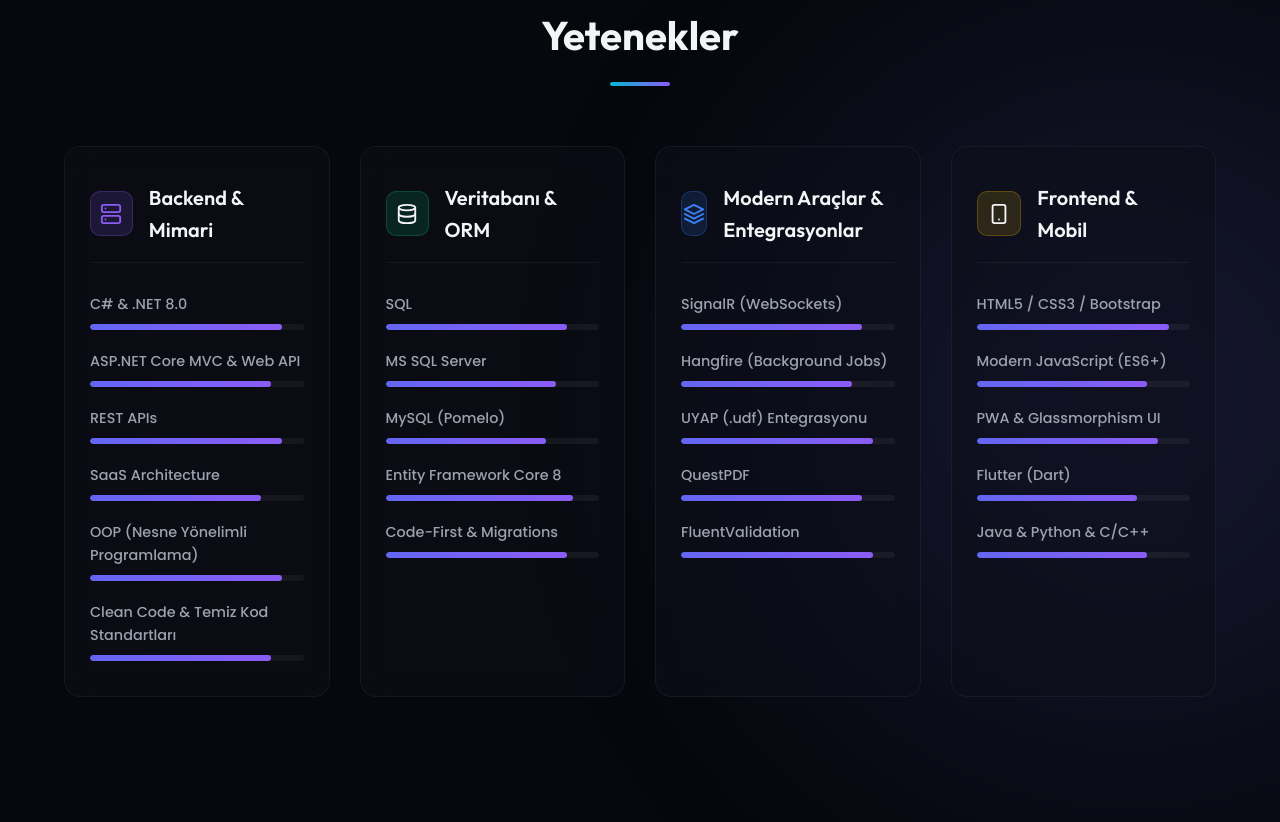
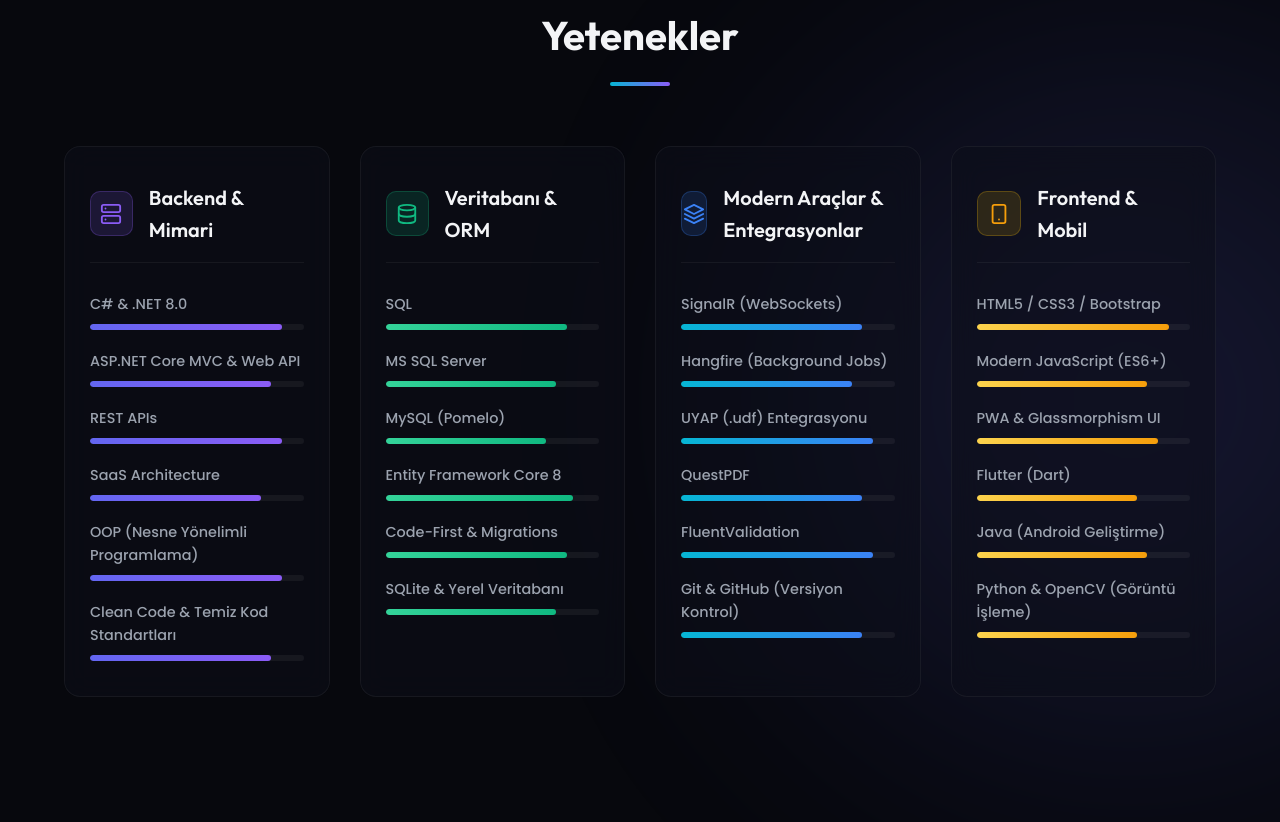
Before and after one commit to halilceng/portfolio, a plain HTML site: page index.html in a window 1280 px wide. Shown: the part 1938-2760 px from the top of the page. Drawn offline with Linux system fonts and the light colour scheme; animation ran at ten frames a second.

Commit message:
Add files via upload

```diff
--- a/index.html
+++ b/index.html
@@ -192,7 +192,7 @@
 
             <div class="skills-grid">
                 <!-- Skill Category 1: Backend & Mimari -->
-                <div class="glass-card skill-category-card">
+                <div class="glass-card skill-category-card purple">
                     <div class="skill-category-header">
                         <div class="skill-cat-icon purple">
                             <!-- inline SVG server -->
@@ -229,7 +229,7 @@
                 </div>
 
                 <!-- Skill Category 2: Veritabanı & ORM -->
-                <div class="glass-card skill-category-card">
+                <div class="glass-card skill-category-card green">
                     <div class="skill-category-header">
                         <div class="skill-cat-icon green">
                             <!-- inline SVG database -->
@@ -258,11 +258,15 @@
                             <span class="skill-name">Code-First & Migrations</span>
                             <div class="skill-bar"><div class="skill-progress" style="width: 85%;"></div></div>
                         </div>
+                        <div class="skill-item">
+                            <span class="skill-name">SQLite & Yerel Veritabanı</span>
+                            <div class="skill-bar"><div class="skill-progress" style="width: 80%;"></div></div>
+                        </div>
                     </div>
                 </div>
 
                 <!-- Skill Category 3: Modern Araçlar & Entegrasyonlar -->
-                <div class="glass-card skill-category-card">
+                <div class="glass-card skill-category-card blue">
                     <div class="skill-category-header">
                         <div class="skill-cat-icon blue">
                             <!-- inline SVG layers -->
@@ -291,11 +295,15 @@
                             <span class="skill-name">FluentValidation</span>
                             <div class="skill-bar"><div class="skill-progress" style="width: 90%;"></div></div>
                         </div>
+                        <div class="skill-item">
+                            <span class="skill-name">Git & GitHub (Versiyon Kontrol)</span>
+                            <div class="skill-bar"><div class="skill-progress" style="width: 85%;"></div></div>
+                        </div>
                     </div>
                 </div>
 
                 <!-- Skill Category 4: Frontend & Mobil -->
-                <div class="glass-card skill-category-card">
+                <div class="glass-card skill-category-card yellow">
                     <div class="skill-category-header">
                         <div class="skill-cat-icon yellow">
                             <!-- inline SVG smartphone -->
@@ -321,8 +329,12 @@
                             <div class="skill-bar"><div class="skill-progress" style="width: 75%;"></div></div>
                         </div>
                         <div class="skill-item">
-                            <span class="skill-name">Java & Python & C/C++</span>
+                            <span class="skill-name">Java (Android Geliştirme)</span>
                             <div class="skill-bar"><div class="skill-progress" style="width: 80%;"></div></div>
+                        </div>
+                        <div class="skill-item">
+                            <span class="skill-name">Python & OpenCV (Görüntü İşleme)</span>
+                            <div class="skill-bar"><div class="skill-progress" style="width: 75%;"></div></div>
                         </div>
                     </div>
                 </div>
--- a/style.css
+++ b/style.css
@@ -18,6 +18,8 @@
     --accent-cyan: #06b6d4;
     --accent-blue: #3b82f6;
     --accent-pink: #ec4899;
+    --accent-green: #10b981;
+    --accent-yellow: #f59e0b;
 
     /* Text Colors */
     --text-primary: #f3f4f6;
@@ -687,6 +689,39 @@
 
 .skill-category-card {
     padding: 35px 25px;
+    height: 100%;
+    display: flex;
+    flex-direction: column;
+}
+
+/* Color Modifier Themes */
+.skill-category-card.purple {
+    --card-hover-border: rgba(139, 92, 246, 0.3);
+    --card-hover-glow: rgba(139, 92, 246, 0.25);
+    --progress-gradient: linear-gradient(90deg, var(--primary-indigo), var(--primary-purple));
+}
+
+.skill-category-card.green {
+    --card-hover-border: rgba(16, 185, 129, 0.3);
+    --card-hover-glow: rgba(16, 185, 129, 0.25);
+    --progress-gradient: linear-gradient(90deg, #34d399, var(--accent-green));
+}
+
+.skill-category-card.blue {
+    --card-hover-border: rgba(59, 130, 246, 0.3);
+    --card-hover-glow: rgba(59, 130, 246, 0.25);
+    --progress-gradient: linear-gradient(90deg, var(--accent-cyan), var(--accent-blue));
+}
+
+.skill-category-card.yellow {
+    --card-hover-border: rgba(234, 179, 8, 0.3);
+    --card-hover-glow: rgba(234, 179, 8, 0.25);
+    --progress-gradient: linear-gradient(90deg, #fcd34d, var(--accent-yellow));
+}
+
+.glass-card.skill-category-card:hover {
+    border-color: var(--card-hover-border);
+    box-shadow: 0 10px 30px -10px var(--card-hover-glow);
 }
 
 .skill-category-header {
@@ -746,6 +781,7 @@
     display: flex;
     flex-direction: column;
     gap: 20px;
+    flex-grow: 1;
 }
 
 .skill-item {
@@ -771,7 +807,7 @@
 
 .skill-progress {
     height: 100%;
-    background: linear-gradient(90deg, var(--primary-indigo), var(--primary-purple));
+    background: var(--progress-gradient, linear-gradient(90deg, var(--primary-indigo), var(--primary-purple)));
     border-radius: 10px;
     width: 0;
     transition: width 1.5s cubic-bezier(0.1, 0.8, 0.3, 1);
```
